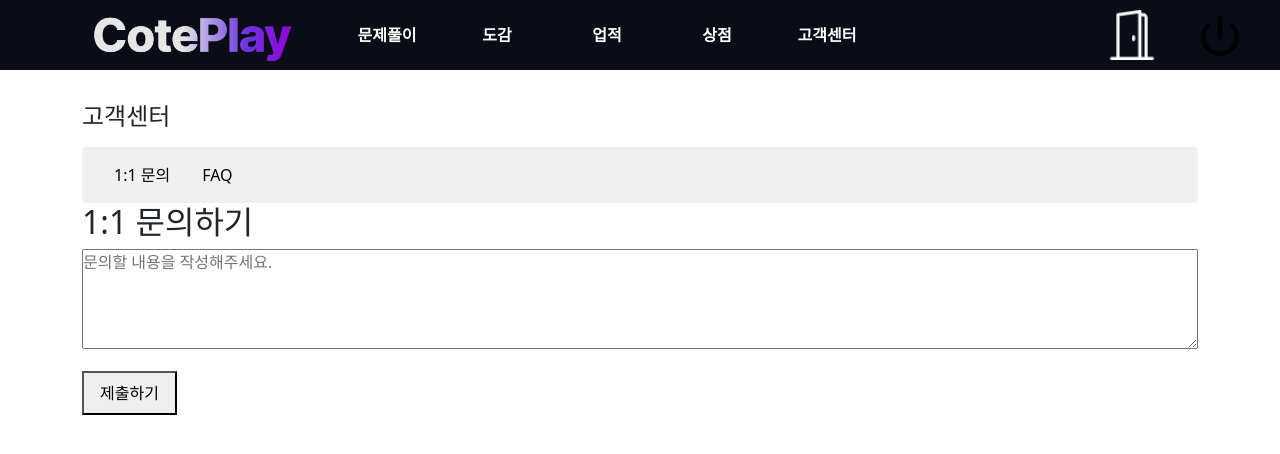
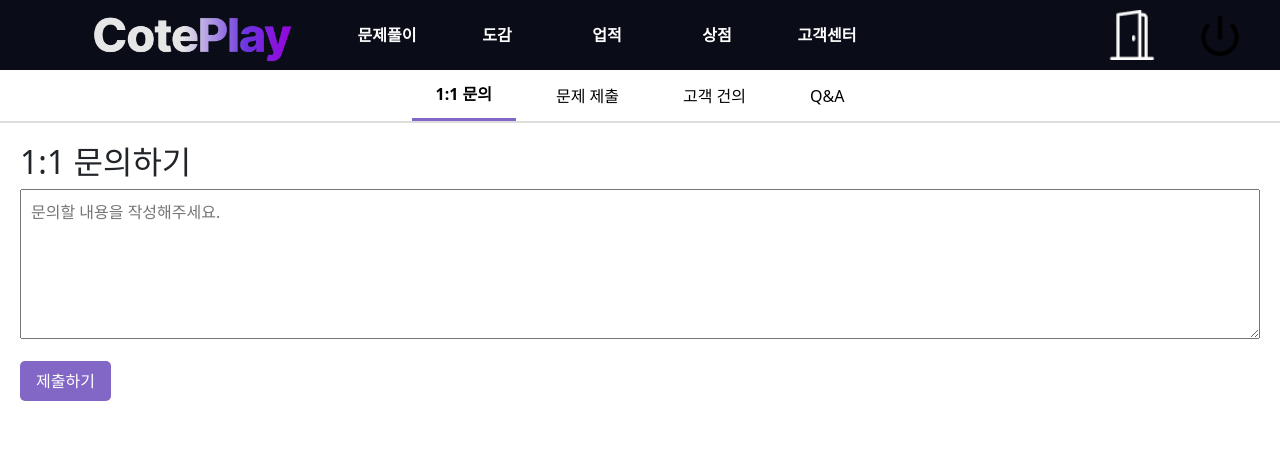
Before and after one commit to Soldesk-Project/Second-Project, a React (Create React App) app in the folder second-project-react/: page /customer in a window 1280 px wide. Shown: the top 454 px of the page. Built offline with nearby package versions, Linux system fonts and the light colour scheme.

Commit message:
상점, 고객센터 틀 잡는중

```diff
--- a/second-project-react/src/components/AchievementsList.jsx
+++ b/second-project-react/src/components/AchievementsList.jsx
@@ -1,8 +1,9 @@
 import React from 'react';
+import styles from '../css/achievementsList.css';
 
 const AchievementsList = () => {
   return (
-    <div>
+    <div className='AchievementsList-box'>
       <ul>
         <li>랭킹모드 1회</li>
         <li>랭킹모드 1회</li>
--- a/second-project-react/src/components/ItemList.jsx
+++ b/second-project-react/src/components/ItemList.jsx
@@ -1,8 +1,9 @@
 import React from 'react';
+import styles from '../css/itemList.css';
 
 const ItemList = () => {
   return (
-    <div>
+    <div className='inven-box'>
       <div style={{width:'100px', height:'100px', backgroundColor:'gray', margin:'15px'}}>아이템</div>
       <div style={{width:'100px', height:'100px', backgroundColor:'gray', margin:'15px'}}>아이템</div>
       <div style={{width:'100px', height:'100px', backgroundColor:'gray', margin:'15px'}}>아이템</div>
--- a/second-project-react/src/css/ShopPage.module.css
+++ b/second-project-react/src/css/ShopPage.module.css
@@ -1,3 +1,11 @@
+/* 공통 리셋 */
+* {
+  box-sizing: border-box;
+  margin: 0;
+  padding: 0;
+}
+
+/* 상단 헤더 */
 .top_nav {
     height: 70px;
     background-color: #0A0D17;
@@ -8,43 +16,99 @@
     font-weight: bold;
 }
 
+/* 탭 리스트 */
 .subTabContainer {
   display: flex;
+  gap: 1rem;
+  border-bottom: 2px solid #ddd;
+  padding: 0 20px;
   justify-content: center;
-  align-items: center;
-  background-color: #4c5672;
-  padding: 8px 20px;
-  color: white;
 }
 
-.subTabLeft {
-  display: flex;
-  gap: 15px;
-  font-size: 14px;
+/* 왼쪽 탭 그룹 */
+.tabItem {
+  background: transparent;
+  border: none;
+  padding: 0.75rem 1.5rem;
+  cursor: pointer;
+  font-size: 1rem;
 }
 
-.tabItem {
-  cursor: pointer;
+.tabItem:hover,
+.tabItem:focus {
+  background: rgba(131, 103, 199, 0.1);
 }
 
+/* 선택된(Active) 탭 */
+.activeTab {
+  border-bottom: 3px solid #8367C7; /* 보라색 하이라이트 */
+  font-weight: bold;
+}
+.subTabLeft{
+  display: flex;
+  align-items: center;
+  gap: 0.5rem;
+}
 .subTabRight {
-  position: absolute;
-  right: 20px;
-  font-size: 14px;
-  white-space: nowrap;
+  display: flex;
+  align-items: end;
+  gap: 0.5rem;
 }
 
 .grid {
   display: grid;
   grid-template-columns: repeat(4, 1fr);
   gap: 30px;
-  padding: 100px;
-  background-color: #dadfe8;
-  min-height: 100vh;
+  background-color: #1f222d;
+  width: 1460px;
+  height: 846px;
+  border: 1px solid white;
+  margin-left: 10px;
+  margin-top: 10px;
+  margin-bottom: 10px;
+  padding: 10px;
 }
 
 .card {
   background-color: white;
   border-radius: 10px;
-  height: 300px;
+  height: 250px;
 }
+
+.shopMainBox{
+  display: flex;
+  flex-direction: row;
+  flex: 1;
+  background-color: #1f222d;
+}
+
+.shopMainShow{
+  display: flex;
+  flex-direction: column;
+  margin-left: 20px;
+}
+
+.shopMainShowProfile{
+  height: 400px;
+  margin-top: 10px;
+  background-color: rgba(255, 255, 255, 0.1);
+  color: white;
+}
+
+.shopMainShowCart{
+  flex: 1;
+  margin-top: 10px;
+  background-color: rgba(255, 255, 255, 0.1);
+  margin-bottom: 10px;
+  color: white;
+}
+
+/* 포인트 충전 버튼 */
+.chargeBtn {
+  padding: 0.5rem 1rem;
+  background: #8367C7;
+  color: #fff;
+  border: none;
+  border-radius: 4px;
+  cursor: pointer;
+}
--- a/second-project-react/src/css/customer.css
+++ b/second-project-react/src/css/customer.css
@@ -1,4 +1,4 @@
-/* 예시 */
+/* 상단 헤더 */
 .top-nav{
   height: 70px;
   background-color: #0A0D17;
@@ -9,49 +9,78 @@
   font-weight: bold;
 }
 
-.container  {
-  padding: 2rem;
+/* 공통 리셋 */
+* {
+  box-sizing: border-box;
+  margin: 0;
+  padding: 0;
 }
 
-.title {
-  font-size: 1.5rem;
+/* 탭 리스트 */
+.tab-list {
+  display: flex;
+  gap: 1rem;
+  border-bottom: 2px solid #ddd;
+  padding: 0 20px;
+  justify-content: center;
+}
+
+.tab-list .tab {
+  background: transparent;
+  border: none;
+  padding: 0.75rem 1.5rem;
+  cursor: pointer;
+  font-size: 1rem;
+}
+
+.tab-list .tab:hover,
+.tab-list .tab:focus {
+  background: rgba(131, 103, 199, 0.1);
+}
+
+.tab-list .active {
+  border-bottom: 3px solid #8367C7; /* 보라색 하이라이트 */
+  font-weight: bold;
+}
+
+/* 탭 패널 */
+.tab-panels {
+  padding: 20px;
+}
+
+.content {
+  animation: fadeIn 0.2s ease-in;
+}
+
+textarea.textarea {
+  width: 100%;
+  height: 150px;
+  padding: 10px;
+  font-size: 1rem;
   margin-bottom: 1rem;
 }
 
-.tabs {
-  display: flex;
-  gap: 1rem;
-  margin-bottom: 1.5rem;
+/* 버튼 */
+.submitButton {
+  padding: 0.5rem 1rem;
+  background: #8367C7;
+  color: #fff;
+  border: none;
+  border-radius: 5px;
+  cursor: pointer;
 }
 
-.tab {
-  padding: 0.5rem 1rem;
-  cursor: pointer;
-  border: none;
-  background:#f0f0f0;
-  border-radius: 4px;
+/* FAQ 목록 */
+.faqList {
+  list-style: none;
 }
 
-.active {
-  background: #763AF5;
-  color: white;
+.faqList li {
+  margin-bottom: 0.5rem;
 }
 
-.content {
-  min-height: 200px;
+/* 간단한 페이드인 애니메이션 */
+@keyframes fadeIn {
+  from { opacity: 0; }
+  to   { opacity: 1; }
 }
-
-.inquiryForm .textarea {
-  width: 100%;
-  height: 100px;
-  margin-bottom: 1rem;
-}
-
-.submitButton {
-  padding: 0.5rem 1rem;
-}
-
-.faqList ul {
-  list-style: disc;
-  padding-left: 1.5rem;
-}
--- a/second-project-react/src/pages/CustomerServiceCenter.jsx
+++ b/second-project-react/src/pages/CustomerServiceCenter.jsx
@@ -1,27 +1,26 @@
 import React, { useState } from 'react';
 import Header from '../layout/Header';
-import styles from '../css/customer.css';
+import '../css/customer.css';
+
+const tabs = ['1:1 문의', '문제 제출', '고객 건의', 'Q&A'];
 
 const CustomerServiceCenter = () => {
-  // 탭 메뉴 설정
-  const tabs = ['1:1 문의', 'FAQ'];
   const [activeTab, setActiveTab] = useState(tabs[0]);
 
   return (
     <>
-      {/* 상단 헤더 */}
-      <div className='top-nav'><Header /></div>
+      <div className="top-nav">
+        <Header />
+      </div>
 
-      <div className='container'>
-        {/* 페이지 제목 */}
-        <h1 className='title'>고객센터</h1>
-
-        {/* 탭 네비게이션 */}
-        <div className='tab'>
-          {tabs.map((tab) => (
+      {/* 탭 리스트 */}
+      <div role="tablist" className="tab-list">
+        {tabs.map(tab => (
           <button
             key={tab}
-              className={`${'tab'} ${activeTab === tab ? styles.active : ''}`}
+            role="tab"
+            aria-selected={activeTab === tab}
+            className={`tab ${activeTab === tab ? 'active' : ''}`}
             onClick={() => setActiveTab(tab)}
           >
             {tab}
@@ -29,30 +28,43 @@ const CustomerServiceCenter = () => {
         ))}
       </div>
 
-        {/* 탭 콘텐츠 */}
-        <div className='content'>
+      {/* 탭 패널 */}
+      <div className="tab-panels">
         {activeTab === '1:1 문의' && (
-            <div className='inquiryForm'>
+          <section role="tabpanel" className="content">
             <h2>1:1 문의하기</h2>
             <textarea
-                className='textarea'
+              className="textarea"
               placeholder="문의할 내용을 작성해주세요."
             />
-              <button className='submitButton'>제출하기</button>
-            </div>
+            <button className="submitButton">제출하기</button>
+          </section>
         )}
 
-          {activeTab === 'FAQ' && (
-            <div className='faqList'>
-              <h2>자주 묻는 질문</h2>
-              <ul>
+        {activeTab === '문제 제출' && (
+          <section role="tabpanel" className="content">
+            <h2>문제 제출하기</h2>
+            {/* problem submission form */}
+          </section>
+        )}
+
+        {activeTab === '고객 건의' && (
+          <section role="tabpanel" className="content">
+            <h2>고객 건의하기</h2>
+            {/* suggestion form */}
+          </section>
+        )}
+
+        {activeTab === 'Q&A' && (
+          <section role="tabpanel" className="content">
+            <h2>자주 묻는 질문 (Q&amp;A)</h2>
+            <ul className="faqList">
               <li>Q1. 질문 예시 1?</li>
               <li>Q2. 질문 예시 2?</li>
               <li>Q3. 질문 예시 3?</li>
             </ul>
-            </div>
+          </section>
         )}
-        </div>
       </div>
     </>
   );
--- a/second-project-react/src/pages/Shop.jsx
+++ b/second-project-react/src/pages/Shop.jsx
@@ -3,61 +3,86 @@ import Header from '../layout/Header';
 import styles from '../css/ShopPage.module.css';
 import axios from 'axios';
 import ChargeModal from '../components/ChargeModal';
-import { useSelector } from 'react-redux'; // ✅ Redux 사용
+import { useSelector } from 'react-redux';
 
 const Shop = () => {
-  const tabs = ['테두리', '칭호', '배경', '말풍선', '랜덤박스', '포인트 충전'];
-  const [point, setPoint] = useState(0);
+  // 1) 포인트 충전 탭은 tabs 배열에서 뺍니다
+  const allTabs = ['테두리', '칭호', '배경', '말풍선', '랜덤박스'];
+  const [activeTab, setActiveTab] = useState(allTabs[0]);
+  const [items, setItems]   = useState([]);
+  const [point, setPoint]   = useState(0);
   const [showModal, setShowModal] = useState(false);
 
-  // ✅ Redux에서 user_id 가져오기
-  const user = useSelector((state) => state.user.user);
+  const user   = useSelector(state => state.user.user);
   const userId = user?.user_id;
 
   useEffect(() => {
-    const fetchPoint = async () => {
-      if (!userId) return; // userId 없으면 요청 X
-      try {
-        const res = await axios.get(`/api/user/point?user_id=${userId}`);
-        setPoint(res.data);
-      } catch (err) {
-        console.error('포인트 조회 실패:', err);
-      }
-    };
-    fetchPoint();
+    if (!userId) return;
+    axios.get(`/api/user/point?user_id=${userId}`)
+      .then(res => setPoint(res.data))
+      .catch(console.error);
   }, [userId]);
 
-  const handleTabClick = (tab) => {
-    if (tab === '포인트 충전') {
-      setShowModal(true);
-    }
-  };
+  useEffect(() => {
+    // 포인트 충전 탭이 아니므로, activeTab만으로 fetch
+    axios.get(`/api/shop/items?category=${encodeURIComponent(activeTab)}`)
+      .then(res => setItems(res.data))
+      .catch(() => setItems([]));
+  }, [activeTab]);
 
   return (
     <>
-      <div className={styles.top_nav}><Header /></div>
+      <div className={styles.top_nav}>
+        <Header/>
+      </div>
 
-      <div className={styles.subTabContainer}>
+      {/* 탭 + 포인트 영역 */}
+        <div role="tablist" className={styles.subTabContainer}>
           <div className={styles.subTabLeft}>
-          {tabs.map((tab, idx) => (
-            <span
-              key={idx}
-              className={styles.tabItem}
-              onClick={() => handleTabClick(tab)}
+            {allTabs.map(tab => (
+              <button
+                key={tab}
+                role="tab"
+                aria-selected={activeTab === tab}
+                className={[
+                  styles.tabItem,                           // 기본 탭 스타일
+                  activeTab === tab && styles.activeTab     // 선택된 탭 스타일
+                ]
+                  .filter(Boolean)
+                  .join(' ')}
+                onClick={() => setActiveTab(tab)}
               >
                 {tab}
-            </span>
+              </button>
             ))}
           </div>
+
           <div className={styles.subTabRight}>
-          내 포인트: {point.toLocaleString()} p
+            <span>내 포인트: {point.toLocaleString()} p</span>
+            <button
+              className={styles.chargeBtn}
+              onClick={() => setShowModal(true)}
+            >
+              포인트 충전
+            </button>
           </div>
         </div>
 
+      {/* 콘텐츠 영역 */}
+
+        <div className={styles.shopMaingrid}>
           <div className={styles.grid}>
-        {Array.from({ length: 12 }).map((_, idx) => (
-          <div key={idx} className={styles.card}></div>
-        ))}
+            {items.length
+              ? items.map(item => (
+                  <div key={item.id} className={styles.card}>
+                    <img src={item.imgUrl} alt={item.name}/>
+                    <div>{item.name}</div>
+                    <div>{item.price.toLocaleString()} p</div>
+                  </div>
+                ))
+              : <div>상품이 없습니다.</div>
+            }
+          </div>
         </div>
 
       {showModal && <ChargeModal onClose={() => setShowModal(false)} />}
```
Also changed, not shown: second-project-react/src/css/MainPage.module.css (+12 -0 lines), second-project-react/src/css/achievementsList.css (added, +7 -0 lines), second-project-react/src/css/itemList.css (added, +7 -0 lines), 1 other file (tests, documents, lock files or other folders). Lines whose indentation alone changed are shown as unchanged.
